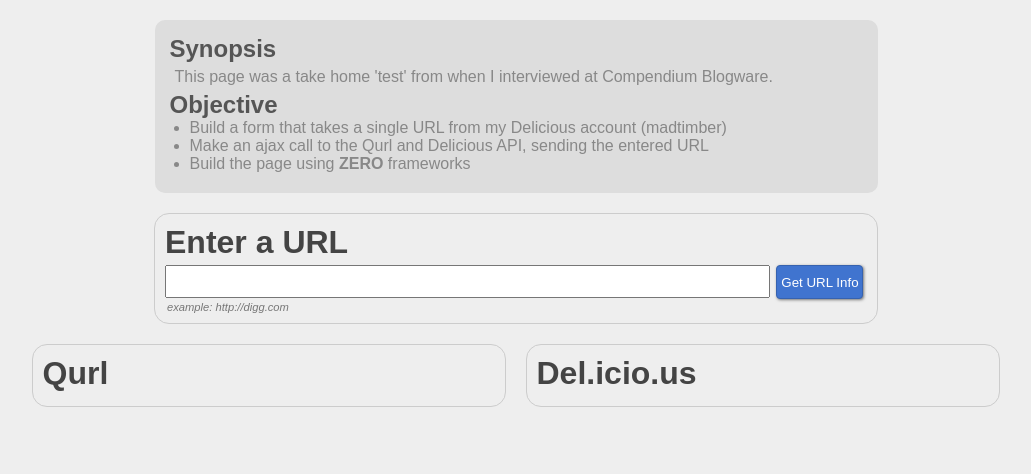
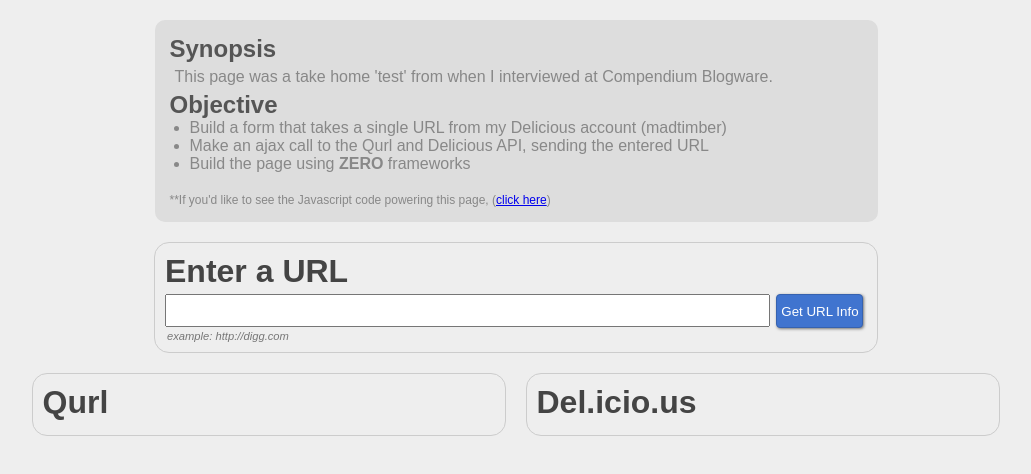
Before and after one commit to madtimber/madtimber.com, a plain HTML site: page lab/cb.html in a window 1280 px wide. Shown: the whole page, without its empty margins (124-1155 px from the left). Drawn offline with Linux system fonts and the light colour scheme.

Commit message:
added a link to see the JS for the page

```diff
--- a/lab/cb.css
+++ b/lab/cb.css
@@ -65,6 +65,11 @@
 #note_section p {
 	padding: 0;
 	margin: 5px 5px;
+}
+
+#note {
+	font-size: 12px;
+	margin: 20px 0 0 0 !important;
 }
 
 #urlEntrySection {
--- a/lab/cb.html
+++ b/lab/cb.html
@@ -13,12 +13,12 @@
 				<h2>Synopsis</h2>
 				<p>This page was a take home 'test' from when I interviewed at Compendium Blogware.</p>
 				<h2>Objective</h2>
-				    <ul>
-						<li>Build a form that takes a single URL from my Delicious account  (madtimber)</li>
-				        <li>Make an ajax call to the Qurl and Delicious API, sending the entered URL</li>
-				        <li>Build the page using <strong>ZERO</strong> frameworks</li>
-				    </ul>
-				</p>
+				<ul>
+					<li>Build a form that takes a single URL from my Delicious account  (madtimber)</li>
+			        <li>Make an ajax call to the Qurl and Delicious API, sending the entered URL</li>
+			        <li>Build the page using <strong>ZERO</strong> frameworks</li>
+			    </ul>
+				<p id="note">**If you'd like to see the Javascript code powering this page, (<a href="http://madtimber.com/lab/cb.js">click here</a>)</p>
 			</div>
 			<div id="urlEntrySection">
 				<h1>Enter a URL</h1>
```
